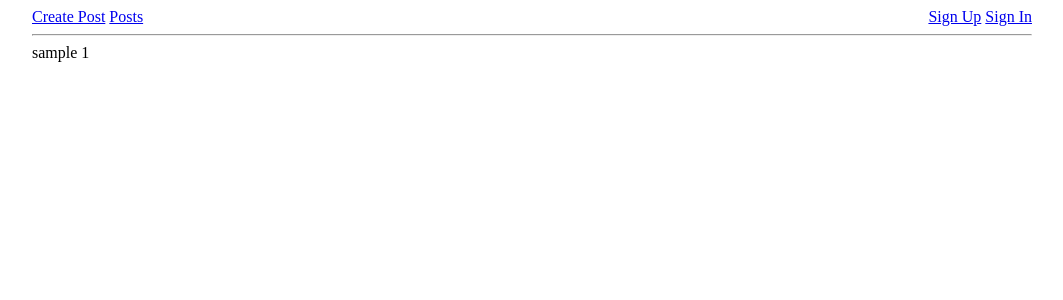
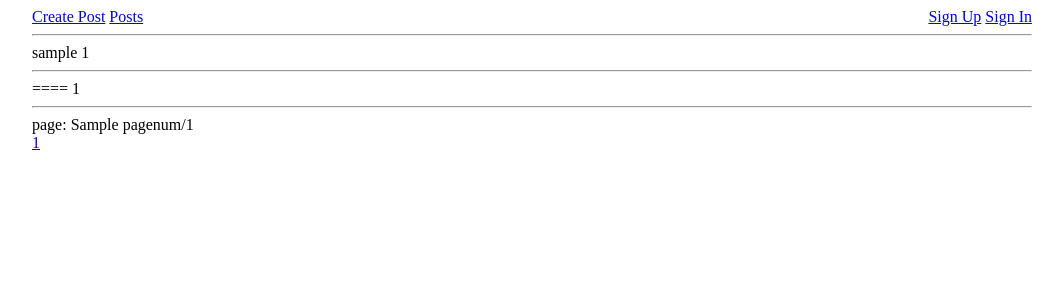
Before and after one commit to rafalbraun/myquora, a Flask app: template templates/user_notifications.html in a window 1280 px wide. Shown: the top 300 px of the page, without its empty margins (108-1171 px from the left). Run offline with Flask 3, Linux system fonts and the light colour scheme; the template is opened without the code that fills it: most values are stand-ins (such as "Sample title", 1, 10 or a date in 2020).

Commit message:
added notifications paged view

```diff
--- a/app.py
+++ b/app.py
@@ -67,6 +67,14 @@ QUERY_CREATE_POST="insert into posts(content, username, created_at) values(?,?,d
 QUERY_UPDATE_POST="update posts set content=? where post_id=?"
 QUERY_DELETE_POST="update posts set deleted_at=?, deleted_by=? where post_id=?"
 QUERY_AFTER_CREATE="update posts set parent_id=?, root_id=? where post_id=?"
+
+QUERY_COUNT_USER_NOTIFICATIONS="select COUNT(*) FROM notifications where username=?"
+QUERY_SELECT_USER_NOTIFICATIONS='''
+select p1.post_id, p1.root_id, p1.parent_id, "", p1.username, p1.created_at, 0, p1.source_id from notifications n1
+left join posts p1
+on p1.post_id = n1.post_id
+where n1.username=? limit ? offset ?
+'''
 
 ## select post queries
 QUERY_SELECT_POST_WITH_COMMENTS='''
@@ -333,7 +341,14 @@ def get_userinfo(request):
 @app.route("/user/notifications/<string:username>", methods=["GET"])
 @login_required
 def user_nofitications(username):
-	return render_template("user_notifications.html", userinfo=get_userinfo(request))
+	pagenum = request.args.get('page', default=1, type=int)
+	offset = (pagenum-1) * page_size
+	with sqlite3.connect(dbname) as conn:
+		cursor = conn.cursor()
+		count = cursor.execute(QUERY_COUNT_USER_NOTIFICATIONS, (username,)).fetchone()[0]
+		rows = cursor.execute(QUERY_SELECT_USER_NOTIFICATIONS, (username,page_size,offset)).fetchall()
+		posts, page_count, page_range = pagination(count, rows)
+		return render_template("user_notifications.html", username=username, posts=posts, page_count=page_count, pagenum=pagenum, page_range=page_range, userinfo=get_userinfo(request))
 
 @app.route("/signup", methods=["GET","POST"])
 def signup():
--- a/templates/user_notifications.html
+++ b/templates/user_notifications.html
@@ -4,4 +4,24 @@
 	{{ userinfo.username }}
 	{{ userinfo.notifications_count }}
 
+	<hr>
+
+	{% for post in posts %}
+		==== {{ post.post_id }}
+		<hr>
+	{% endfor %}
+
+	{% if page_count == 0 %}
+		this user has not posted anything
+	{% else %}
+		page: {{ pagenum }}/{{ page_count }}<br>
+	    {% for page in page_range %}
+	    	{% if page == pagenum %}
+	        <a href="/user/posts/{{username}}?page={{page}}">[ {{page}} ]</a>
+	    	{% else %}
+	        <a href="/user/posts/{{username}}?page={{page}}">{{page}}</a>
+	    	{% endif %}
+	    {% endfor %}
+	{% endif %}
+
 {% endblock %}
```
Also changed, not shown: README.md.
